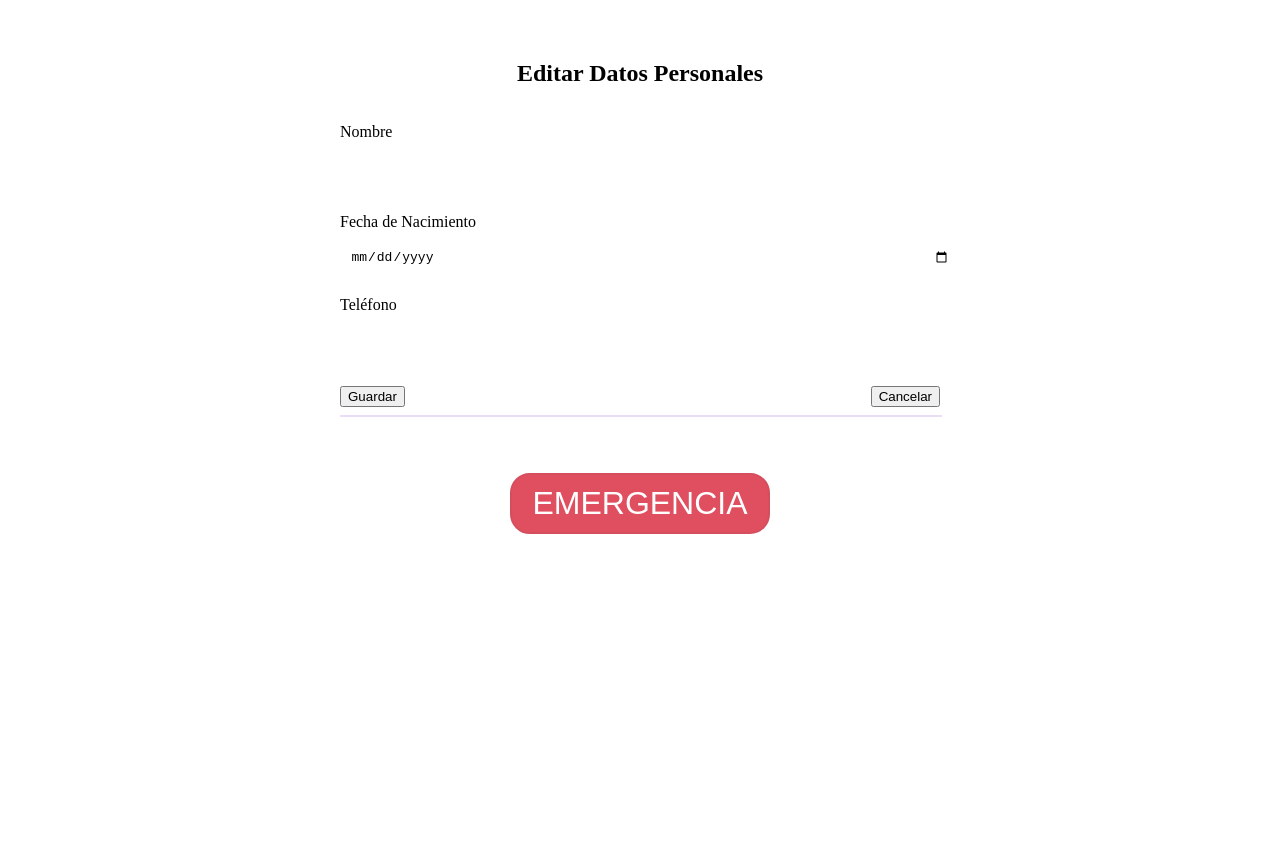
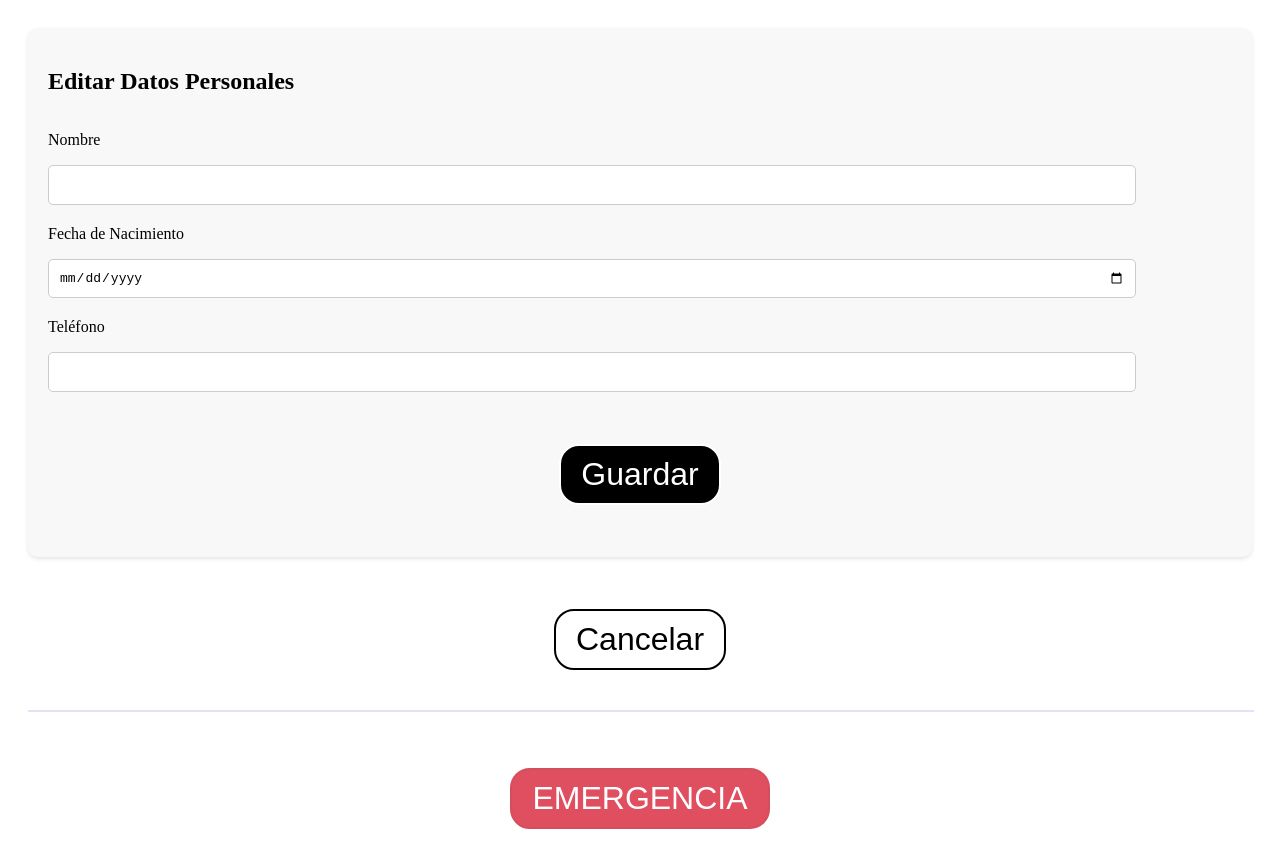
Before and after one commit to helopgom/B-Care, a React (Vite) app: page /editPersonalData in a window 1280 px wide. Shown: the top 868 px of the page. Before the commit the page ends 800 px from the top, so only its background shows below. Built offline with nearby package versions, Linux system fonts and the light colour scheme.

Commit message:
Styles edit preferences and personal data. Missing buttons

```diff
--- a/src/pages/EditPersonalData/EditPersonalData.jsx
+++ b/src/pages/EditPersonalData/EditPersonalData.jsx
@@ -1,25 +1,35 @@
 import React, { useState } from "react";
 import "./editPersonalData.css";
 import Footer from "../../components/Footer/Footer";
+import Button from "../../components/Button/Button";
 import { useNavigate } from "react-router-dom";
 
 const EditPersonalData = () => {
   const [name, setName] = useState("");
   const [birthDate, setBirthDate] = useState("");
   const [phone, setPhone] = useState("");
+  const [showPopup, setShowPopup] = useState(false);
   const navigate = useNavigate();
 
   const handleSave = () => {
     // Aquí iría la lógica para guardar los datos a través del CRUD
     console.log("Datos guardados:", { name, birthDate, phone });
-    navigate("/myaccount"); // Navegar de vuelta a "MyAccount" después de guardar
+
+    // Mostrar el popup de éxito
+    setShowPopup(true);
+
+    // Ocultar el popup después de 10 segundos
+    setTimeout(() => {
+      setShowPopup(false);
+    }, 3000);
   };
 
   const handleCancel = () => {
-    navigate("/myaccount"); // Navegar de vuelta a "MyAccount" si se cancela
+    navigate("/myaccount");
   };
 
   return (
+    <div className="edit-personal-data-page">
       <div className="edit-personal-data-container">
         <h2>Editar Datos Personales</h2>
         <form>
@@ -47,15 +57,33 @@ const EditPersonalData = () => {
               onChange={(e) => setPhone(e.target.value)}
             />
           </div>
-        <div className="button-group">
-          <button type="button" onClick={handleSave}>
-            Guardar
-          </button>
-          <button type="button" onClick={handleCancel}>
-            Cancelar
-          </button>
+          <div className="save-button">
+            <Button
+              text="Guardar"
+              backgroundColor="var(--black)"
+              textColor="var(--white)"
+              borderColor="var(--blue)"
+              onClick={handleSave}
+            />
           </div>
         </form>
+      </div>
+      <div className="cancel-button">
+        <Button
+          text="Cancelar"
+          backgroundColor="var(--white)"
+          textColor="var(--black)"
+          borderColor="var(--black)"
+          onClick={handleCancel}
+        />
+      </div>
+
+      {showPopup && (
+        <div className="popup">
+          <p>¡Datos guardados con éxito!</p>
+        </div>
+      )}
+
       <Footer />
     </div>
   );
--- a/src/pages/EditPersonalData/editPersonalData.css
+++ b/src/pages/EditPersonalData/editPersonalData.css
@@ -1,11 +1,19 @@
+.edit-personal-data-page {
+  padding: 20px;
+  min-height: 100vh;
+  display: flex;
+  flex-direction: column;
+  justify-content: space-between;
+}
+
 .edit-personal-data-container {
-  padding: 2em;
-  max-width: 600px;
-  margin: 0 auto;
+  background-color: var(--lightWhite);
+  padding: 20px;
+  border-radius: 10px;
+  box-shadow: 0 2px 4px rgba(0, 0, 0, 0.1);
 }
 
 h2 {
-  text-align: center;
   margin-bottom: 1.5em;
 }
 
@@ -36,3 +44,16 @@ h2 {
   justify-content: space-between;
   margin-top: 2em;
 }
+
+.popup {
+  position: fixed;
+  top: 50%;
+  left: 50%;
+  transform: translate(-50%, -50%);
+  background-color: #4caf50;
+  color: white;
+  padding: 20px;
+  border-radius: 10px;
+  box-shadow: 0 4px 8px rgba(0, 0, 0, 0.1);
+  z-index: 1000;
+}
--- a/src/pages/EditPreferences/EditPreferences.jsx
+++ b/src/pages/EditPreferences/EditPreferences.jsx
@@ -2,12 +2,11 @@ import React, { useState } from "react";
 import "./editPreferences.css";
 import Button from "../../components/Button/Button";
 import Footer from "../../components/Footer/Footer";
-import { useNavigate } from "react-router-dom";
 
 const EditPreferences = () => {
-  const [selectedTopics, setSelectedTopics] = useState(["Viajes", "Deportes"]); // Temáticas ya seleccionadas
+  const [selectedTopics, setSelectedTopics] = useState(["Viajes", "Deportes"]);
   const [newTopic, setNewTopic] = useState("");
-  const navigate = useNavigate();
+  const [showPopup, setShowPopup] = useState(false);
 
   const handleAddTopic = () => {
     if (newTopic.trim() !== "" && !selectedTopics.includes(newTopic)) {
@@ -23,14 +22,30 @@ const EditPreferences = () => {
   const handleSave = () => {
     // Aquí iría la lógica para guardar las preferencias a través del CRUD
     console.log("Temáticas guardadas:", selectedTopics);
-    navigate("/myaccount"); // Navegar de vuelta a "MyAccount" después de guardar
+
+    // Mostrar el popup de éxito
+    setShowPopup(true);
+
+    // Ocultar el popup después de 3 segundos
+    setTimeout(() => {
+      setShowPopup(false);
+    }, 3000);
   };
 
   const handleCancel = () => {
-    navigate("/myaccount"); // Navegar de vuelta a "MyAccount" si se cancela
+    // Volver a la página anterior
+    window.history.back();
+  };
+
+  const handleKeyDown = (e) => {
+    if (e.key === "Enter") {
+      e.preventDefault(); // Evita que el formulario se envíe si es un <form>
+      handleAddTopic();
+    }
   };
 
   return (
+    <div className="edit-preferences-page">
       <div className="edit-preferences-container">
         <h2>Editar Preferencias</h2>
         <div className="form-group">
@@ -55,28 +70,36 @@ const EditPreferences = () => {
             type="text"
             value={newTopic}
             onChange={(e) => setNewTopic(e.target.value)}
+            onKeyDown={handleKeyDown} // Captura la tecla "Enter"
             placeholder="Escriba un tema del que te guste hablar"
           />
-        <button className="add-topic-button" onClick={handleAddTopic}>
-          Añadir
-        </button>
         </div>
-      <div className="button-group">
+        <div className="save-button">
           <Button
             text="Guardar"
-          backgroundColor="var(--blue)"
+            backgroundColor="var(--black)"
             textColor="var(--white)"
             borderColor="var(--blue)"
             onClick={handleSave}
           />
+        </div>
+      </div>
+      <div className="cancel-button">
         <Button
           text="Cancelar"
-          backgroundColor="var(--red)"
-          textColor="var(--white)"
-          borderColor="var(--red)"
+          backgroundColor="var(--white)"
+          textColor="var(--black)"
+          borderColor="var(--black)"
           onClick={handleCancel}
         />
       </div>
+
+      {showPopup && (
+        <div className="popup">
+          <p>¡Datos guardados con éxito!</p>
+        </div>
+      )}
+
       <Footer />
     </div>
   );
--- a/src/pages/EditPreferences/editPreferences.css
+++ b/src/pages/EditPreferences/editPreferences.css
@@ -1,15 +1,30 @@
 .edit-preferences-container {
+  background-color: var(--lightWhite);
   padding: 20px;
+  border-radius: 10px;
+  box-shadow: 0 2px 4px rgba(0, 0, 0, 0.1);
 }
 
 .form-group {
   margin-bottom: 20px;
 }
 
+.form-group input {
+  width: 90%;
+  padding: 10px;
+  margin-top: 8px;
+  border: 1px solid #ccc;
+  border-radius: 5px;
+}
+
 .selected-topics {
   display: flex;
-  flex-wrap: wrap;
+  flex-direction: column;
   gap: 10px;
+  border: 1px solid #ccc;
+  border-radius: 5px;
+  width: 95%;
+  background-color: var(--white);
 }
 
 .topic-item {
@@ -29,18 +44,23 @@
   margin-left: 10px;
 }
 
-.add-topic-button {
-  margin-top: 10px;
-  padding: 8px 16px;
-  background-color: var(--blue);
-  color: var(--white);
-  border: none;
-  border-radius: 5px;
-  cursor: pointer;
+.save-button,
+.cancel-button {
+  display: flex;
+  justify-content: center;
+  gap: 20px;
+  margin-top: 20px;
+  max-width: 100%;
 }
-
-.button-group {
-  margin-top: 20px;
-  display: flex;
-  gap: 10px;
+.popup {
+  position: fixed;
+  top: 50%;
+  left: 50%;
+  transform: translate(-50%, -50%);
+  background-color: #4caf50;
+  color: white;
+  padding: 20px;
+  border-radius: 10px;
+  box-shadow: 0 4px 8px rgba(0, 0, 0, 0.1);
+  z-index: 1000;
 }
```
Lines whose indentation alone changed are shown as unchanged.
